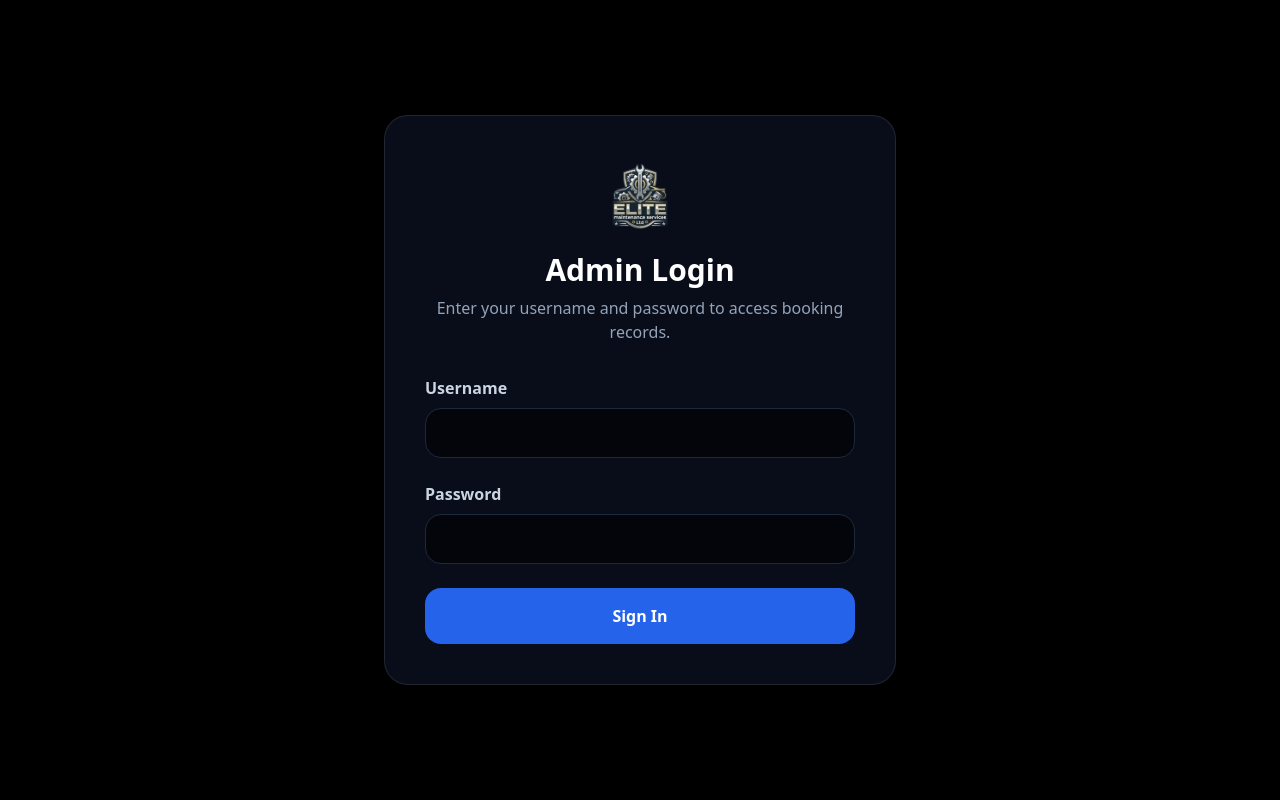
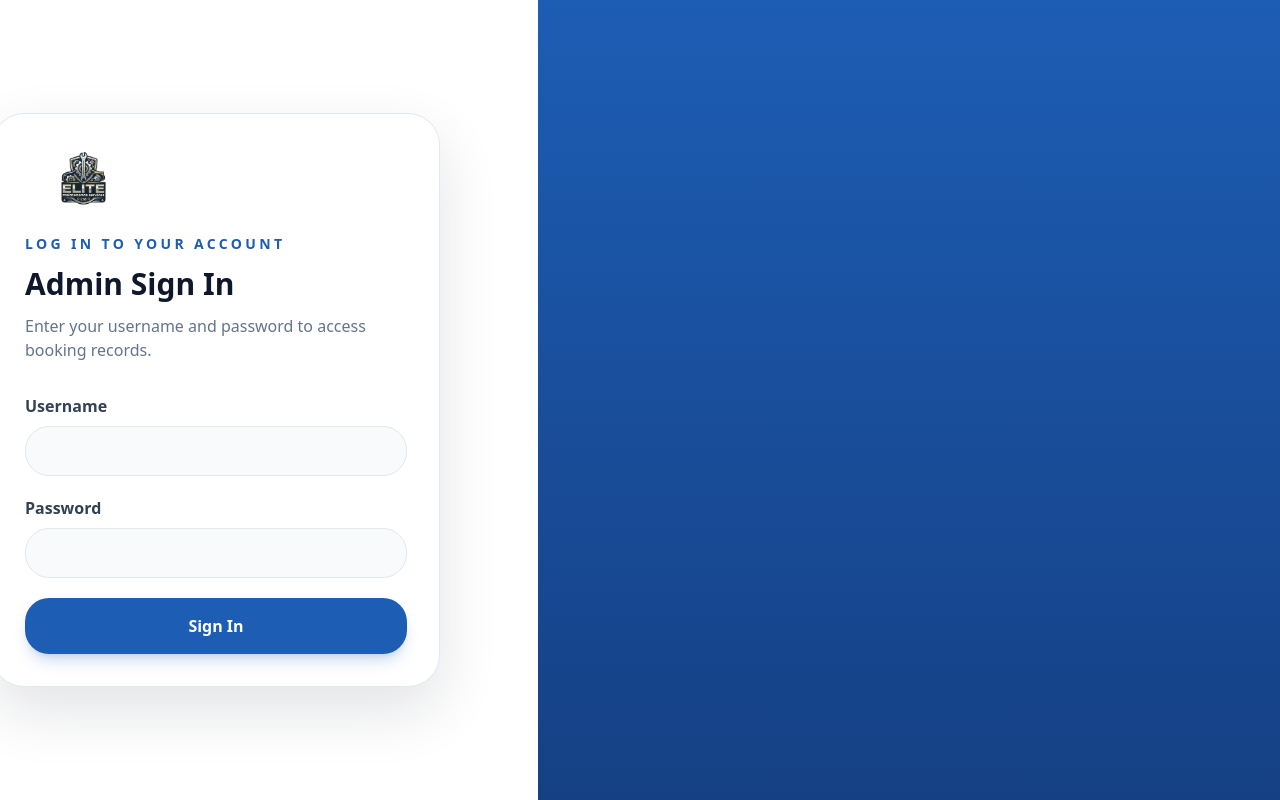
Before and after one commit to Kel16vin/leon.rough, a website: page login.html in a window 1280 px wide. Drawn offline with nearby package versions, Linux system fonts and the light colour scheme.

Commit message:
change of the log in dashboard on login.html

```diff
--- a/login.html
+++ b/login.html
@@ -9,30 +9,34 @@
   <link rel="stylesheet" href="style.css">
   <title>Admin Login | Elite Maintenance Services Ltd.</title>
 </head>
-<body class="bg-black text-white min-h-screen flex items-center justify-center px-4">
-  <div class="glass rounded-3xl border border-white/10 p-10 w-full max-w-lg shadow-xl">
-    <div class="text-center mb-8">
-      <img src="logo-removebg-preview.png" alt="Elite Maintenance Services Ltd. Logo" class="mx-auto h-20 mb-4">
-      <h1 class="text-3xl font-bold text-white">Admin Login</h1>
-      <p class="text-slate-400 mt-2">Enter your username and password to access booking records.</p>
+<body class="min-h-screen">
+  <div class="login-layout min-h-screen grid md:grid-cols-[42%_58%]">
+    <div class="login-left flex items-center justify-start px-6 py-10">
+      <div class="login-card bg-white rounded-[32px] border border-slate-200 p-8 shadow-[0_24px_60px_rgba(15,23,42,0.12)] max-w-md md:ml-0 ml-auto">
+        <div class="text-left mb-8">
+          <img src="logo-removebg-preview.png" alt="Elite Maintenance Services Ltd. Logo" class="h-16 mb-6">
+          <p class="text-sm font-semibold text-[#1d5db4] uppercase tracking-[0.24em] mb-3">Log in to your account</p>
+          <h1 class="text-3xl font-bold text-slate-900 mb-3">Admin Sign In</h1>
+          <p class="text-slate-500">Enter your username and password to access booking records.</p>
         </div>
 
-    <div id="loginError" class="hidden mb-6 rounded-xl bg-red-500/10 border border-red-500 text-red-200 px-4 py-3"></div>
+        <div id="loginError" class="hidden mb-6 rounded-3xl bg-red-50 border border-red-200 text-red-700 px-4 py-3"></div>
 
-    <form action="/login" method="POST" class="space-y-6">
+        <form action="/login" method="POST" class="space-y-5">
           <div>
-        <label for="username" class="block text-slate-300 mb-2 font-semibold">Username</label>
-        <input id="username" name="username" type="text" required class="w-full rounded-2xl bg-black/60 border border-slate-800 px-4 py-3 text-white outline-none focus:ring-2 focus:ring-blue-500" />
+            <label for="username" class="block text-slate-700 mb-2 font-semibold">Username</label>
+            <input id="username" name="username" type="text" required class="w-full rounded-3xl border border-slate-200 bg-slate-50 px-4 py-3 text-slate-900 outline-none focus:border-[#1d5db4] focus:ring-2 focus:ring-[#1d5db4]/20" />
           </div>
           <div>
-        <label for="password" class="block text-slate-300 mb-2 font-semibold">Password</label>
-        <input id="password" name="password" type="password" required class="w-full rounded-2xl bg-black/60 border border-slate-800 px-4 py-3 text-white outline-none focus:ring-2 focus:ring-blue-500" />
+            <label for="password" class="block text-slate-700 mb-2 font-semibold">Password</label>
+            <input id="password" name="password" type="password" required class="w-full rounded-3xl border border-slate-200 bg-slate-50 px-4 py-3 text-slate-900 outline-none focus:border-[#1d5db4] focus:ring-2 focus:ring-[#1d5db4]/20" />
           </div>
-      <button type="submit" class="w-full rounded-2xl bg-blue-600 py-4 text-white font-bold hover:bg-blue-700 transition">Sign In</button>
+          <button type="submit" class="w-full rounded-3xl bg-[#1d5db4] px-5 py-4 text-base font-bold text-white shadow-lg shadow-[#1d5db4]/20 hover:bg-[#16478e] transition">Sign In</button>
         </form>
-
-   <!-- <p class="text-slate-500 text-sm mt-6">Use the admin credentials configured in the backend environment or default values in `server.js`.</p>
-  </div>-->
+      </div>
+    </div>
+    <div class="login-right hidden md:block"></div>
+  </div>
 
   <script>
     const params = new URLSearchParams(window.location.search);
--- a/style.css
+++ b/style.css
@@ -89,3 +89,39 @@
         height: 500px;
     }
 }
+
+/* Login page split background */
+.login-layout {
+    background: linear-gradient(90deg, #ffffff 42%, #1d5db4 42%);
+}
+
+.login-left {
+    background: #ffffff;
+}
+
+.login-right {
+    background: linear-gradient(180deg, #1d5db4 0%, #154084 100%);
+}
+
+.login-card {
+    min-width: 380px;
+    max-width: 480px;
+    transform: translateX(-2rem);
+}
+
+@media (max-width: 1023px) {
+    .login-layout {
+        display: block;
+        background: #ffffff;
+    }
+
+    .login-right {
+        display: none;
+    }
+
+    .login-card {
+        transform: none;
+        margin-left: auto;
+        margin-right: auto;
+    }
+}
```
Lines whose indentation alone changed are shown as unchanged.
